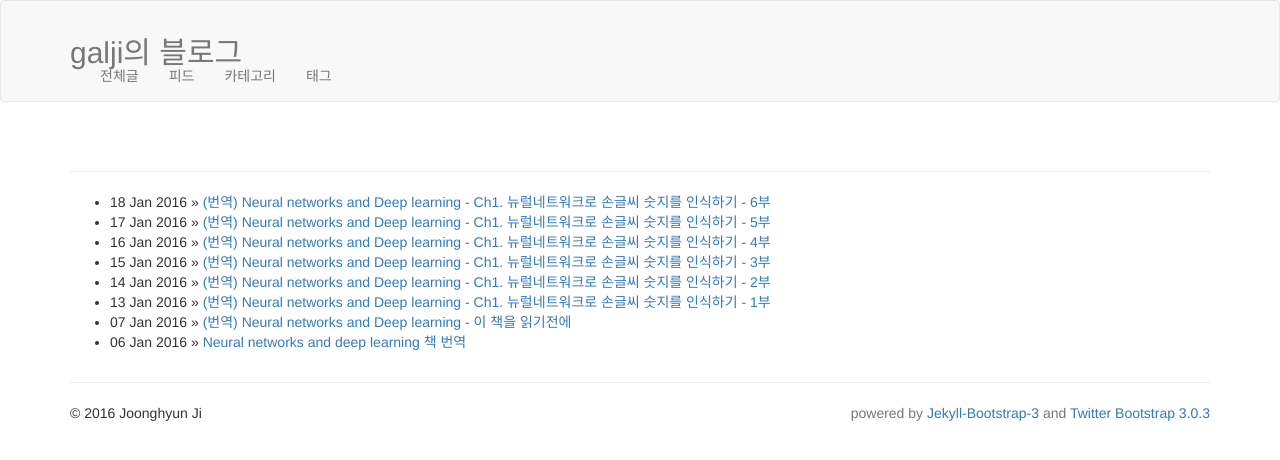
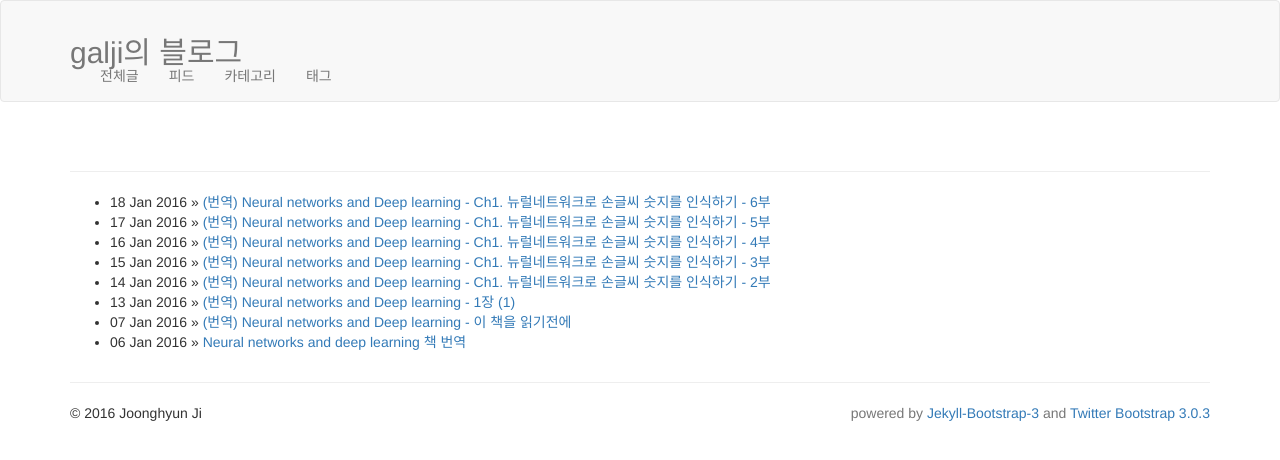
Before and after one commit to philocom/blog, a Jekyll site: the page built from index.md, in a window 1280 px wide. Shown: the top 460 px of the page. Built offline with Jekyll 4.4.1, drawn with Linux system fonts in a browser that asks for light colours; nearby versions of some CDN libraries; library files that are not in the unit come from our copies.

Commit message:
no message

```diff
--- a/_posts/trans_neuraldeep/ch01/2016-01-13-nndl_ch01_intro.md
+++ b/_posts/trans_neuraldeep/ch01/2016-01-13-nndl_ch01_intro.md
@@ -1,6 +1,6 @@
 ---
 layout: post
-title: (번역) Neural networks and Deep learning - Ch1. 뉴럴네트워크로 손글씨 숫지를 인식하기 - 1부
+title: (번역) Neural networks and Deep learning - 1장 (1)
 category: neural networks and deep learning
 tags: [번역, 1장]
 ---
@@ -11,7 +11,7 @@ tags: [번역, 1장]
 <br>
 <br>
 
-## 뉴럴네트워크로 손글씨 숫자를 인식하기 ##
+##1.  뉴럴네트워크로 손글씨 숫자를 인식하기##
 
 인간의 시각시스템은 이 세상에서 경이로운 것 중 하나이다. 아래의 필기체 숫자를 잠시 보자.
 
```
Also changed, not shown: _posts/trans_neuraldeep/preface/2016-01-07-nndl_preface_0.md (+1 -2 lines).
